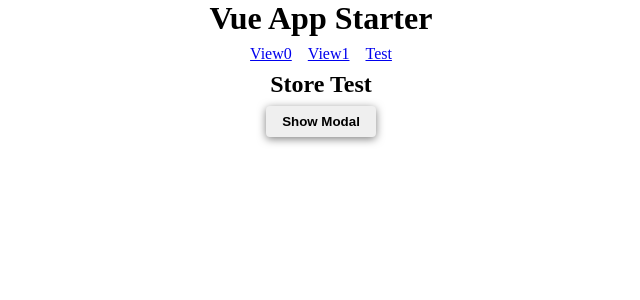
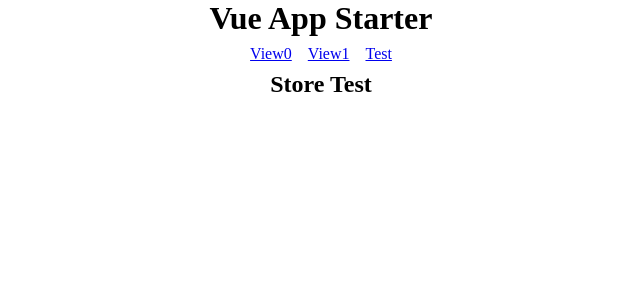
Before and after one commit to ccallen001/vue-app-starter, a Vue app: page /test in a window 1280 px wide. Shown: the top 300 px of the page, without its empty margins (319-959 px from the left). Built offline with nearby package versions, Linux system fonts and the light colour scheme.

Commit message:
remove undefined method

```diff
--- a/src/views/Test.vue
+++ b/src/views/Test.vue
@@ -3,7 +3,6 @@
 <template>
   <div class="view-StoreTest">
     <h2>Store Test</h2>
-    <button @click="showModalTest">Show Modal</button>
   </div>
 </template>
 
```
